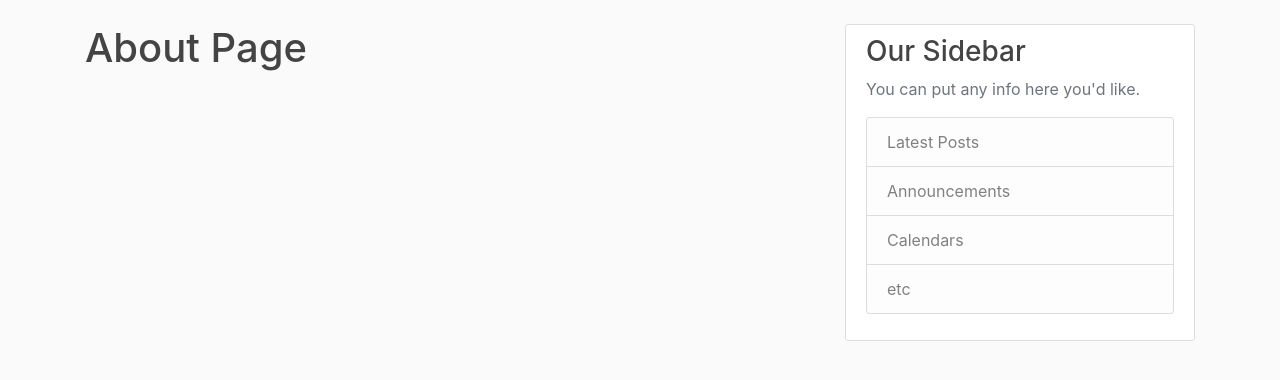
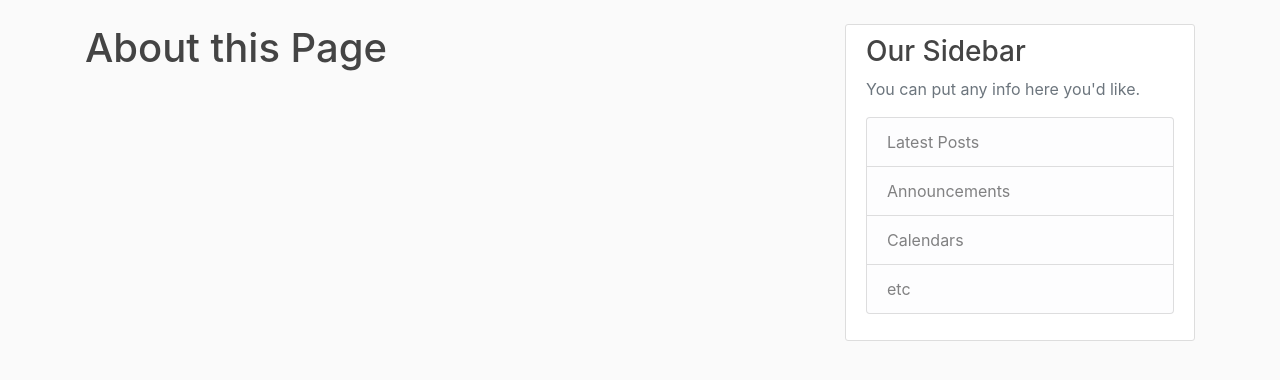
Before and after one commit to dredly/Django-FFWA, a Django app: page /about/ in a window 1280 px wide. Shown: the part 56-436 px from the top of the page. Run offline with Django 3.2, Linux system fonts and the light colour scheme; some libraries are stand-ins or nearby versions.

```diff
--- a/blog/templates/blog/about.html
+++ b/blog/templates/blog/about.html
@@ -1,4 +1,4 @@
 {% extends "blog/base.html" %}
 {% block content %}
-	<h1>About Page</h1>
+	<h1>About this Page</h1>
 {% endblock content %}
```
